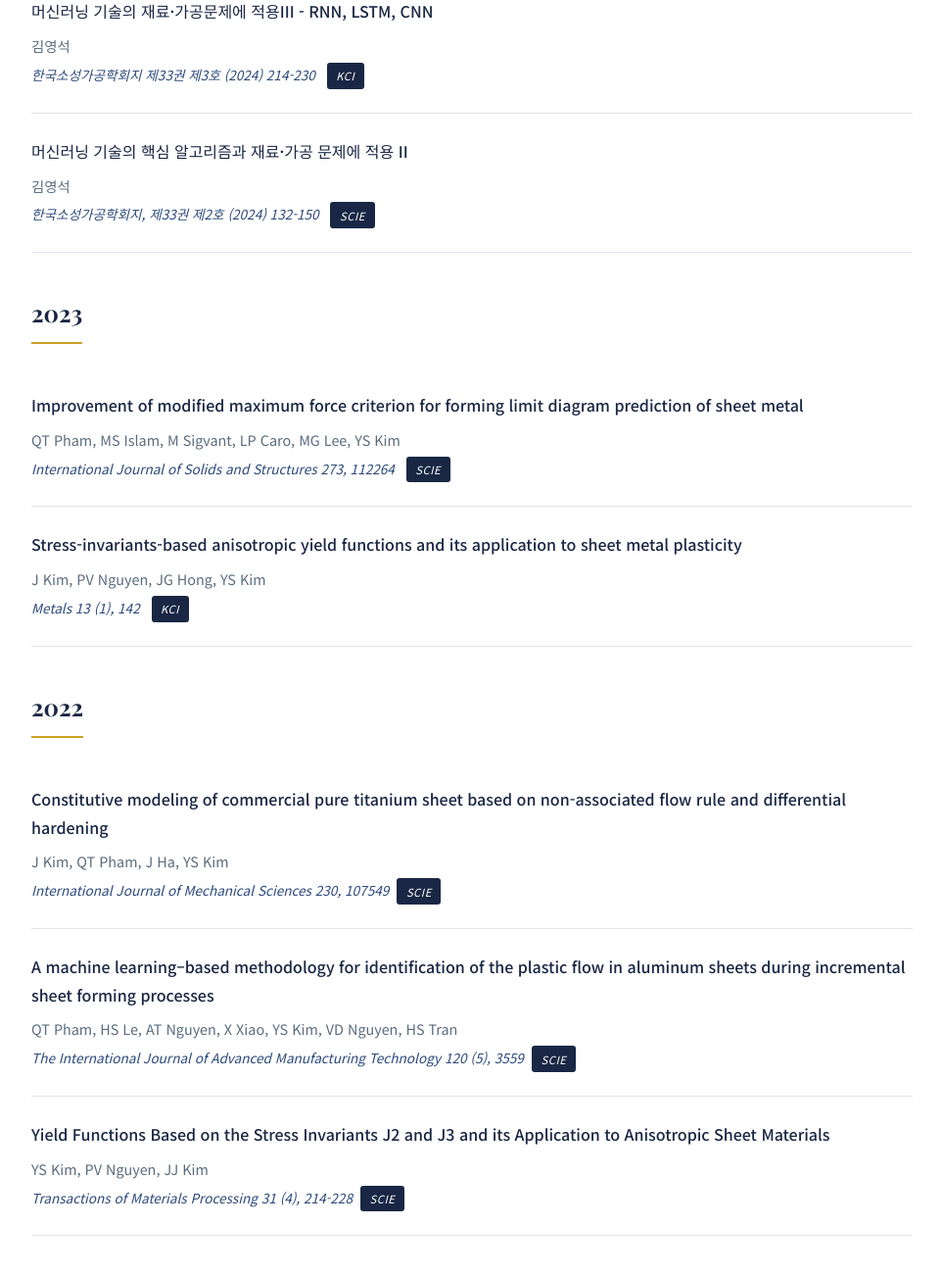
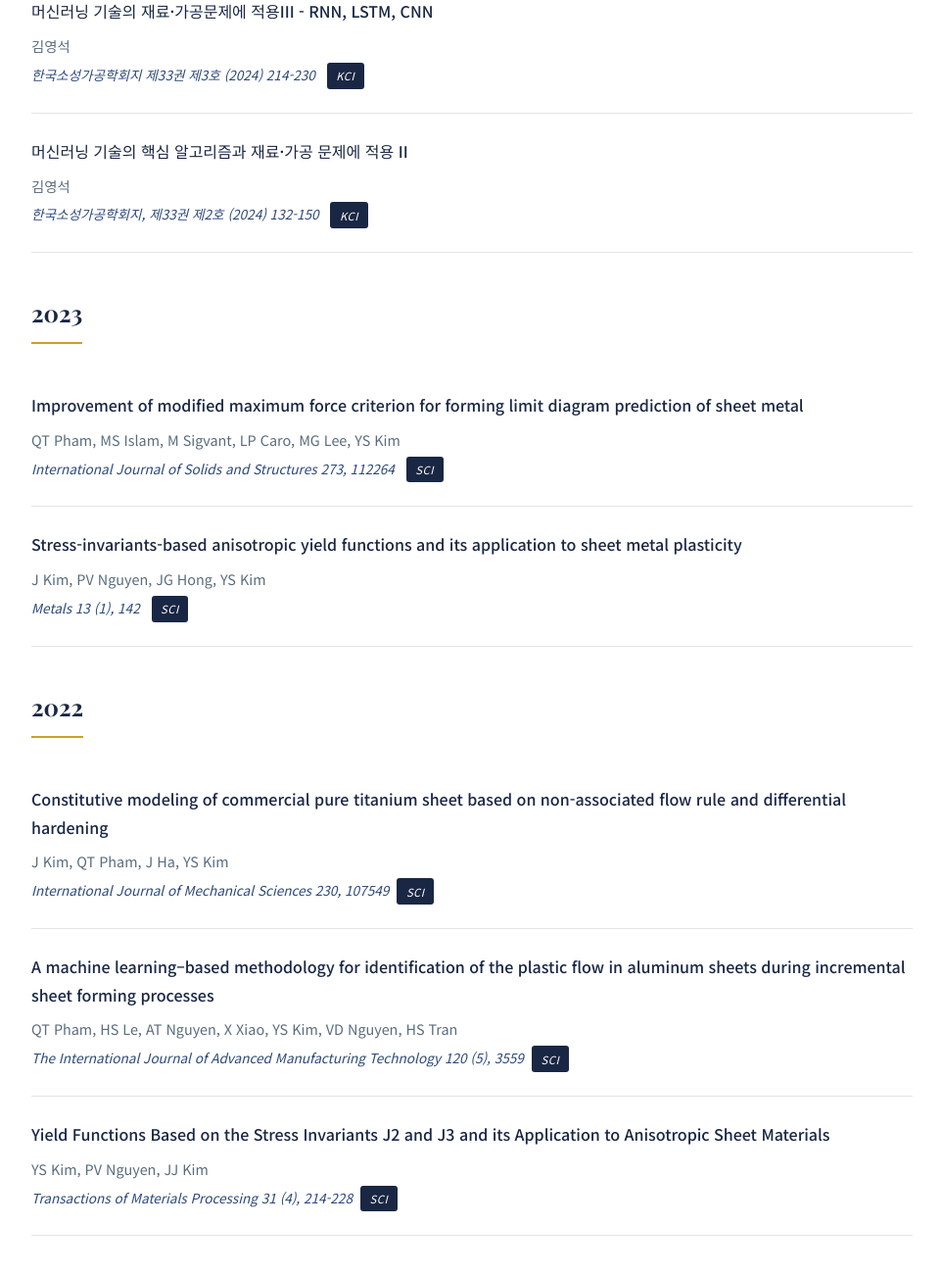
Before and after one commit to yskim9574/metal-forming-lab, a plain HTML site: page index.html in a window 1280 px wide. Shown: the part 5804-7104 px from the top of the page at 98% size, without its empty margins (158-1121 px from the left). Drawn offline with nearby package versions, Linux system fonts and the light colour scheme.

Commit message:
Update index.html

```diff
--- a/index.html
+++ b/index.html
@@ -1578,36 +1578,36 @@
                 <div class="pub-item fade-in">
                     <p class="pub-title">머신러닝 기술의 핵심 알고리즘과 재료·가공 문제에 적용 II</p>
                     <p class="pub-authors">김영석</p>
-                    <p class="pub-journal">한국소성가공학회지, 제33권 제2호 (2024) 132-150 <span class="pub-type">SCIE</span></p>
+                    <p class="pub-journal">한국소성가공학회지, 제33권 제2호 (2024) 132-150 <span class="pub-type">KCI</span></p>
                 </div>
 
                 <h3 class="pub-year">2023</h3>
                 <div class="pub-item fade-in">
                     <p class="pub-title">Improvement of modified maximum force criterion for forming limit diagram prediction of sheet metal</p>
                     <p class="pub-authors">QT Pham, MS Islam, M Sigvant, LP Caro, MG Lee, YS Kim</p>
-                    <p class="pub-journal">International Journal of Solids and Structures 273, 112264 <span class="pub-type">SCIE</span></p>
+                    <p class="pub-journal">International Journal of Solids and Structures 273, 112264 <span class="pub-type">SCI</span></p>
                 </div>
                 <div class="pub-item fade-in">
                     <p class="pub-title">Stress-invariants-based anisotropic yield functions and its application to sheet metal plasticity</p>
                     <p class="pub-authors">J Kim, PV Nguyen, JG Hong, YS Kim</p>
-                    <p class="pub-journal">Metals 13 (1), 142 <span class="pub-type">KCI</span></p>
+                    <p class="pub-journal">Metals 13 (1), 142 <span class="pub-type">SCI</span></p>
                 </div>
 
                 <h3 class="pub-year">2022</h3>
                 <div class="pub-item fade-in">
                     <p class="pub-title">Constitutive modeling of commercial pure titanium sheet based on non-associated flow rule and differential hardening</p>
                     <p class="pub-authors">J Kim, QT Pham, J Ha, YS Kim</p>
-                    <p class="pub-journal">International Journal of Mechanical Sciences 230, 107549<span class="pub-type">SCIE</span></p>
+                    <p class="pub-journal">International Journal of Mechanical Sciences 230, 107549<span class="pub-type">SCI</span></p>
                 </div>
                 <div class="pub-item fade-in">
                     <p class="pub-title">A machine learning–based methodology for identification of the plastic flow in aluminum sheets during incremental sheet forming processes</p>
                     <p class="pub-authors">QT Pham, HS Le, AT Nguyen, X Xiao, YS Kim, VD Nguyen, HS Tran</p>
-                    <p class="pub-journal">The International Journal of Advanced Manufacturing Technology 120 (5), 3559<span class="pub-type">SCIE</span></p>
+                    <p class="pub-journal">The International Journal of Advanced Manufacturing Technology 120 (5), 3559<span class="pub-type">SCI</span></p>
                 </div>
                 <div class="pub-item fade-in">
                     <p class="pub-title">Yield Functions Based on the Stress Invariants J2 and J3 and its Application to Anisotropic Sheet Materials</p>
                     <p class="pub-authors">YS Kim, PV Nguyen, JJ Kim</p>
-                    <p class="pub-journal">Transactions of Materials Processing 31 (4), 214-228<span class="pub-type">SCIE</span></p>
+                    <p class="pub-journal">Transactions of Materials Processing 31 (4), 214-228<span class="pub-type">SCI</span></p>
             </div>
             </div>
         </div>
```
